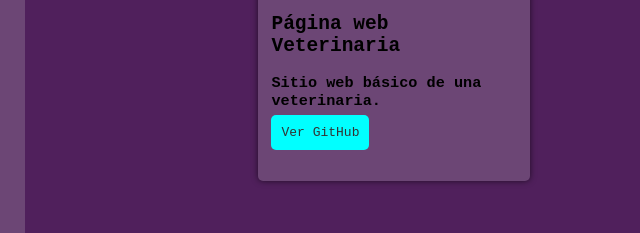
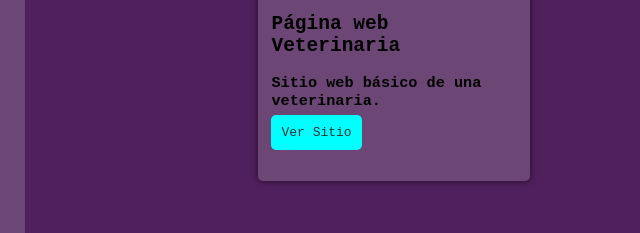
Before and after one commit to MeydiLL/meydilopez, a plain HTML site: page index.html in a window 1280 px wide. Shown: the part 1247-1480 px from the top of the page, 147-787 px from the left. Drawn offline with Linux system fonts and the light colour scheme.

Commit message:
modificacion index.html

```diff
--- a/index.html
+++ b/index.html
@@ -88,7 +88,7 @@
                     <div class="info-ficha">
                         <h2>Página web Veterinaria</h2>
                         <h3>Sitio web básico de una veterinaria.</h3>
-                        <a href="https://github.com/MeydiLL/paginaVeterinaria" class="boton-descarga">Ver GitHub</a>
+                        <a href="https://meydill.github.io/paginaVeterinaria/" class="boton-descarga">Ver Sitio</a>
                     </div>
                 </div>
                 <div class="ficha-proyectos">
```
